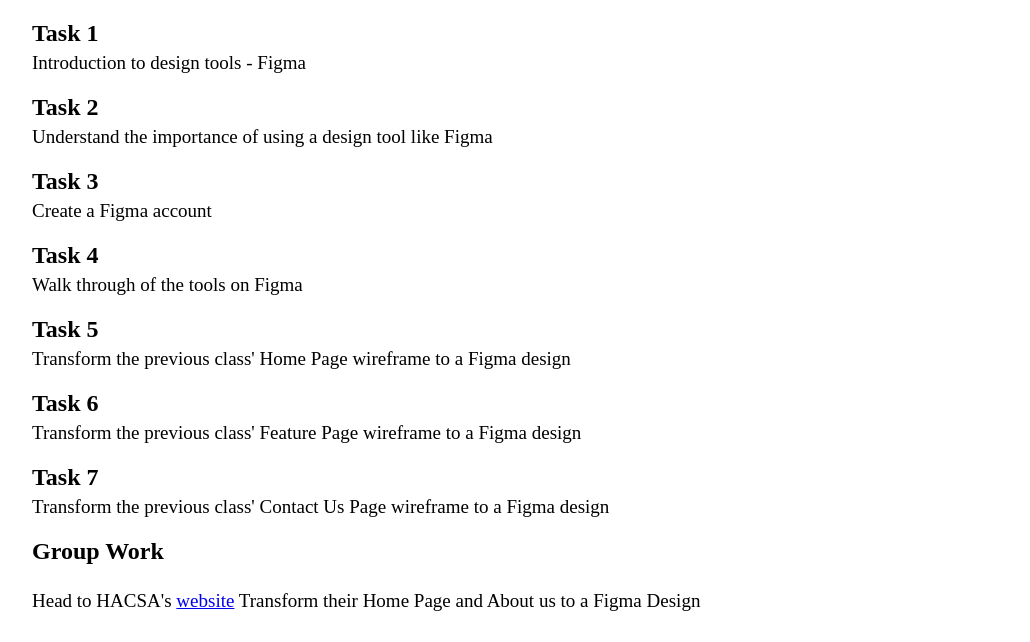
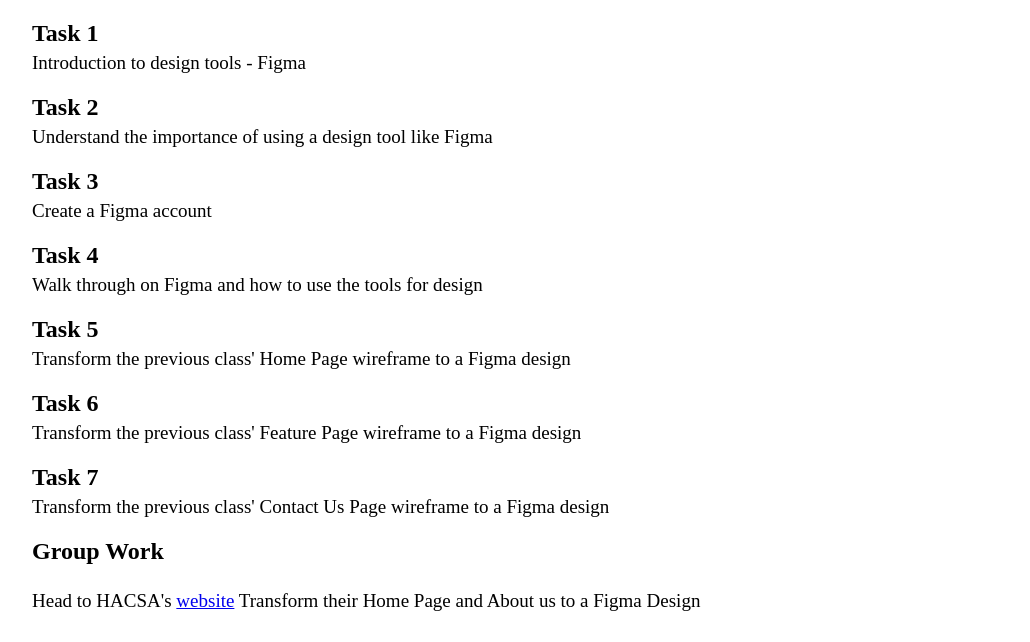
Before and after one commit to ElpeAJ/T4G_UIUX_Figma, a plain HTML site: page index.html in a window 1280 px wide. Shown: the part 158-800 px from the top of the page, without its empty margins (64-1094 px from the left). Drawn offline with Linux system fonts and the light colour scheme.

Commit message:
Changed Task 4

```diff
--- a/index.html
+++ b/index.html
@@ -16,7 +16,7 @@
       <h3>Task 3</h3>
       <p>Create a Figma account</p>
       <h3>Task 4</h3>
-      <p>Walk through of the tools on Figma</p>
+      <p>Walk through on Figma and how to use the tools for design</p>
       <h3>Task 5</h3>
       <p>Transform the previous class' Home Page wireframe to a Figma design</p>
       <h3>Task 6</h3>
```
